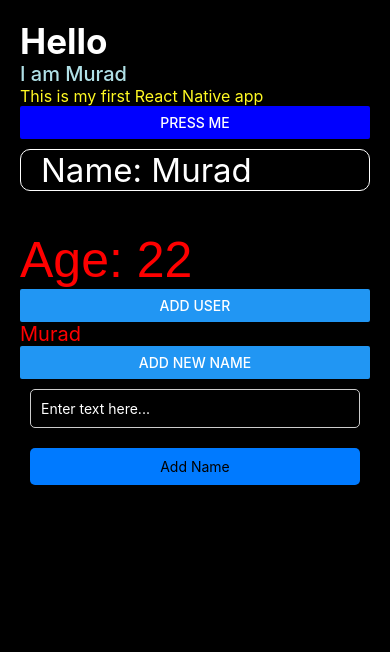
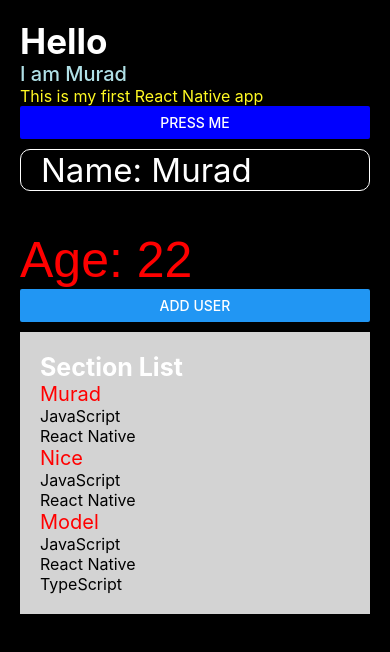
Before and after one commit to murad403/first-app, a React Native app: screen / in a window 390 px wide. Shown: the top 652 px of the page. Built offline with nearby package versions, Linux system fonts and the light colour scheme.

Commit message:
Add multiple components: Form, FlateList, Grid, and SectionList; refactor App component to use ScrollView

```diff
--- a/App.tsx
+++ b/App.tsx
@@ -1,8 +1,12 @@
 import React from 'react'
-import { Alert, Button, StyleSheet, Text, View } from "react-native";
+import { Alert, Button, ScrollView, StyleSheet, Text } from "react-native";
 import UserData from './components/UserData';
 import State from './components/State';
 import Input from './components/Input';
+import Form from './components/Form';
+import FlateList from './components/FlateList';
+import Grid from './components/Grid';
+import SectionListComponent from './components/SectionList';
 
 
 const App = () => {
@@ -10,7 +14,11 @@ const App = () => {
     Alert.alert("Item Added", "A new item has been added.");
   }
   return (
-    <View style={styles.container}>
+    <ScrollView
+      style={styles.container}
+      contentContainerStyle={styles.contentContainer}
+      showsVerticalScrollIndicator={false}
+    >
       <Text style={styles.heading}>Hello</Text>
       <Text style={styles.title}>I am Murad</Text>
       <Text style={styles.description}>This is my first React Native app</Text>
@@ -22,20 +30,35 @@ const App = () => {
 
 
       {/* state */}
-      <State/>
+      {/* <State/> */}
 
       {/* input field */}
-      <Input/>
-    </View>
+      {/* <Input/> */}
+
+      {/* form */}
+      {/* <Form/> */}
+
+      {/* flat list */}
+      {/* <FlateList/> */}
+
+      {/* grid list */}
+      {/* <Grid/> */}
+
+      {/* section list */}
+      <SectionListComponent/>
+    </ScrollView>
   )
 }
 
 
 const styles = StyleSheet.create({
   container: {
+    flex: 1,
+    backgroundColor: "#000000",
+  },
+  contentContainer: {
     padding: 20,
-    backgroundColor: "#000000",
-    minHeight: "100%"
+    paddingBottom: 32,
   },
   heading: {
     fontSize: 35,
--- /dev/null
+++ b/components/FlateList.tsx
@@ -0,0 +1,30 @@
+
+import React from 'react'
+import { FlatList, Text, View } from 'react-native'
+
+const FlateList = () => {
+    const users = [
+        { id: "1", name: "Alice Johnson", email: "alice.johnson@example.com" },
+        { id: "2", name: "Brian Smith", email: "brian.smith@example.com" },
+        { id: "3", name: "Catherine Lee", email: "catherine.lee@example.com" },
+        { id: "4", name: "David Brown", email: "david.brown@example.com" },
+        { id: "5", name: "Emma Davis", email: "emma.davis@example.com" },
+        { id: "6", name: "Frank Wilson", email: "frank.wilson@example.com" },
+        { id: "7", name: "Grace Miller", email: "grace.miller@example.com" },
+        { id: "8", name: "Henry Taylor", email: "henry.taylor@example.com" },
+        { id: "9", name: "Isabella Moore", email: "isabella.moore@example.com" },
+        { id: "10", name: "Jack Anderson", email: "jack.anderson@example.com" }
+    ];
+
+    return (
+        <View style={{ flex: 1 }}>
+            <FlatList
+                data={users}
+                renderItem={({item}) => <Text style={{ fontSize: 18, margin: 10, color: "#fff" }}>{item.name}</Text>}
+                keyExtractor={item => item.id}
+            />
+        </View>
+    )
+}
+
+export default FlateList
--- /dev/null
+++ b/components/Form.tsx
@@ -0,0 +1,64 @@
+import React from 'react'
+import { Button, StyleSheet, Text, TextInput, View } from 'react-native'
+
+const Form = () => {
+    const [name, setName] = React.useState('');
+    const [email, setEmail] = React.useState('');
+    const [password, setPassword] = React.useState('');
+    const [display, setDisplay] = React.useState(false);
+    const ResetDetails = () => {
+        setDisplay(false);
+        setName("");
+        setEmail("");
+        setPassword("");
+    }
+    return (
+        <View style={styles.container}>
+            <Text style={styles.text}>Input Form Design And Implementation</Text>
+            <View style={{ marginTop: 20 }}>
+                <TextInput value={name} onChangeText={(text) => setName(text)} style={styles.input} placeholder='Enter your name' />
+                <TextInput value={email} onChangeText={(text) => setEmail(text)} style={styles.input} placeholder='Enter your email' />
+                <TextInput value={password} onChangeText={(text) => setPassword(text)} secureTextEntry={true} style={styles.input} placeholder='Enter your password' />
+                <Button title='Submit Details' onPress={() => setDisplay(true)} />
+                <Button title='Reset Details' color={"red"} onPress={ResetDetails} />
+            </View>
+            <View>
+                {
+                    display ?
+                        <View style={styles.detailsBox}>
+                            <Text style={{ fontSize: 16, color: "black" }}>User Name: {name}</Text>
+                            <Text style={{ fontSize: 16, color: "black" }}>User Email: {email}</Text>
+                            <Text style={{ fontSize: 16, color: "black" }}>User Password: {password}</Text>
+                        </View> :
+                        null
+                }
+            </View>
+        </View>
+    )
+}
+
+
+const styles = StyleSheet.create({
+    container: {
+        backgroundColor: "gray",
+        padding: 10,
+        borderRadius: 5
+    },
+    text: {
+        fontSize: 20,
+        color: "yellow"
+    },
+    input: {
+        borderWidth: 2,
+        borderRadius: 5,
+        borderColor: "blue",
+        marginBottom: 5
+    },
+    detailsBox: {
+        backgroundColor: "white",
+        padding: 10,
+        borderRadius: 5
+    }
+})
+
+export default Form
--- /dev/null
+++ b/components/Grid.tsx
@@ -0,0 +1,32 @@
+import React from 'react'
+import { StyleSheet, Text, View } from 'react-native'
+
+const Grid = () => {
+  return (
+    <View style={styles.container}>
+        <Text style={styles.item}>Murad1</Text>
+        <Text style={styles.item}>Murad1</Text>
+        <Text style={styles.item}>Murad1</Text>
+        <Text style={styles.item}>Murad1</Text>
+        <Text style={styles.item}>Murad1</Text>
+        <Text style={styles.item}>Murad1</Text>
+        <Text style={styles.item}>Murad1</Text>
+    </View>
+  )
+}
+
+const styles = StyleSheet.create({
+    container: {
+        flex: 1,
+        flexDirection: "row",
+        flexWrap: "wrap"
+    },
+    item: {
+        backgroundColor: "blue",
+        padding: 30,
+        margin: 5,
+        color: "white"
+    }
+})
+
+export default Grid
--- /dev/null
+++ b/components/SectionList.tsx
@@ -0,0 +1,59 @@
+import React from 'react'
+import { StyleSheet, Text, View, SectionList } from 'react-native'
+
+const SectionListComponent = () => {
+
+    const Data = [
+        {
+            id: 1,
+            name: "Murad",
+            data: ["JavaScript", "React Native"]},
+        {
+            id: 3,
+            name: "Nice",
+            data: ["JavaScript", "React Native"]
+        },
+        {
+            id: 2,
+            name: "Model",
+            data: ["JavaScript", "React Native", "TypeScript"]
+        }
+    ]
+
+  return (
+    <View style={styles.container}>
+      <Text style={styles.heading}>Section List</Text>
+
+      <SectionList
+        sections={Data}
+        keyExtractor={(item) => item.id}
+        renderItem={({item}) => <Text style={styles.skill}>{item}</Text> }
+        renderSectionHeader={({section}) => <Text style={styles.title}>{section.name}</Text>}
+      />
+    </View>
+  )
+}
+
+const styles = StyleSheet.create({
+    container: {
+        padding: 20,
+        marginTop: 10,
+        backgroundColor: "lightgray"
+    },
+    heading: {
+        fontSize: 25,
+        color: "white",
+        fontWeight: "bold"
+    },
+    skill: {
+        fontSize: 16,
+        color: "black"
+    },
+    title: {
+        fontSize: 20,
+        color: "red",
+        fontWeight: "semibold"
+    }
+})
+
+export default SectionListComponent
```
